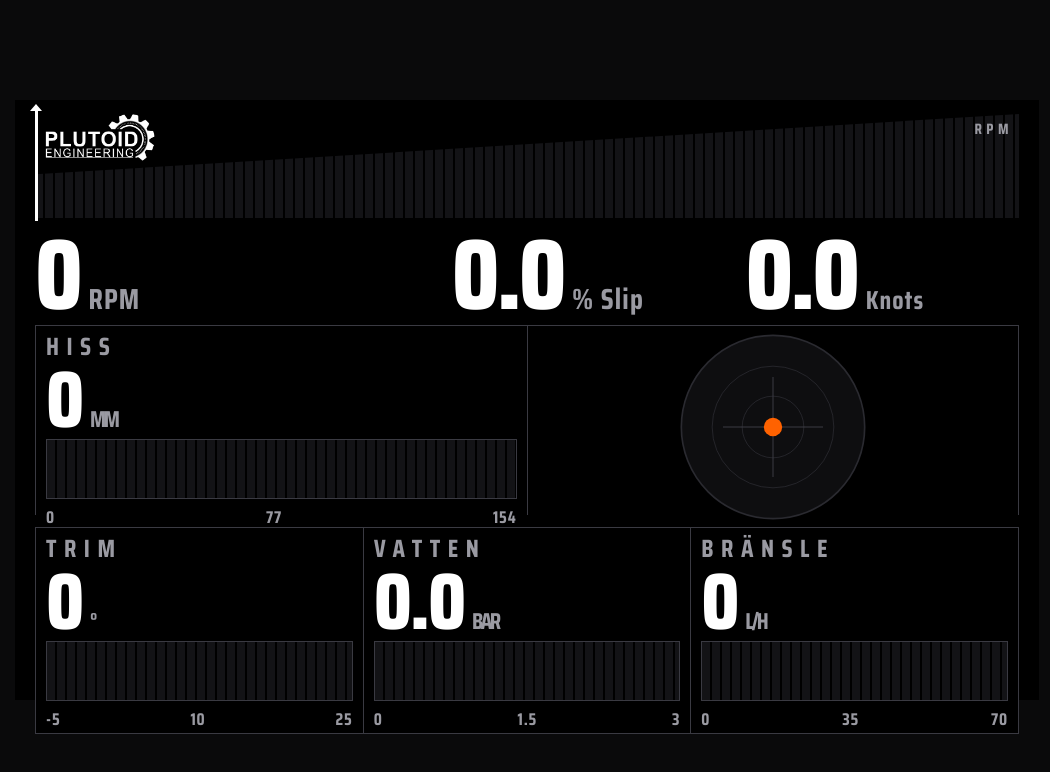
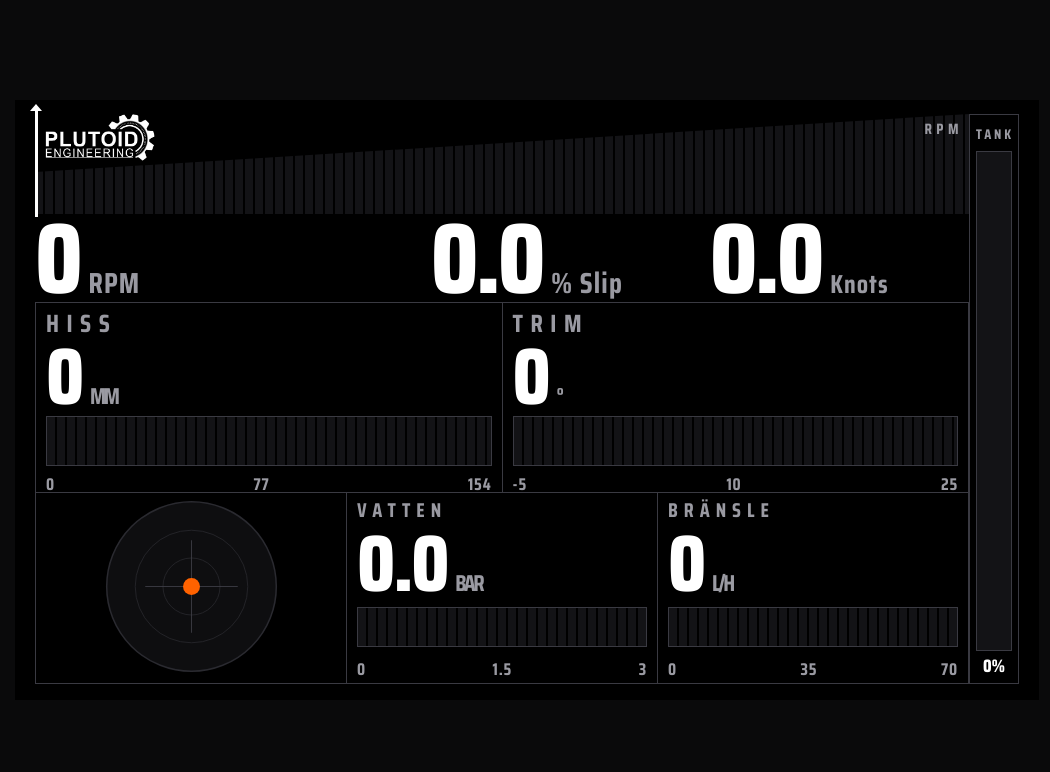
Before and after one commit to Hellstrmer/BoatPerformanceLogger, a plain HTML site: page BoatPerformanceDash/index.html in a window 1280 px wide. Shown: the whole page, without its empty margins (113-1163 px from the left). Drawn offline with Linux system fonts and the light colour scheme; no server answers.

Commit message:
Changes to dash

```diff
--- a/BoatPerformanceDash/dash.css
+++ b/BoatPerformanceDash/dash.css
@@ -50,11 +50,64 @@ body {
   background: var(--black);
   color: var(--white);
   display: flex;
-  flex-direction: column;
-  gap: 12px;
+  flex-direction: row;
+
   padding: 14px 20px 16px;
   transform-origin: center;
   position: relative;
+}
+
+.dash-main {
+  flex: 1;
+  display: flex;
+  flex-direction: column;   /* ditt gamla #dash-beteende flyttar hit */
+
+  min-width: 0;             /* hindrar att innehållet spränger bredden */
+}
+
+.tank {
+  width: 50px;
+  flex: none;
+  display: flex;
+  flex-direction: column;
+  background: var(--black);
+  border: 1px solid var(--line);
+  padding: 8px 6px;
+}
+
+.tank-lab {
+  font-size: 14px;
+  letter-spacing: .2em;
+  color: var(--dim);
+  font-weight: 700;
+  text-align: center;
+  margin-bottom: 6px;
+}
+
+.tank-tube {
+  flex: 1;                  /* tar all höjd mellan etikett och siffra */
+  background: var(--hair);
+  border: 1px solid var(--line);
+  position: relative;
+  overflow: hidden;
+}
+
+.tank-fill {
+  position: absolute;
+  left: 0;
+  right: 0;
+  bottom: 0;               /* fylls NERIFRÅN */
+  height: 0;
+  background: var(--white);
+  transition: height .3s linear;
+}
+
+.tank-num {
+  text-align: center;
+  margin-top: 6px;
+  font-size: 18px;
+  font-weight: 800;
+  line-height: 1;
 }
 
 #Alarm {
@@ -92,7 +145,7 @@ body {
 /* ---------- RPM: segmenterad kil ---------- */
 .rpmwrap {
   position: relative;
-  height: 104px;
+  height: 100px;
   flex: none
 }
 
@@ -188,7 +241,8 @@ body {
   display: grid;
   grid-template-columns: 1.45fr 1fr 1fr;
   gap: 20px;
-  flex: none
+  flex: none;
+  margin-bottom: 5px
 }
 
 .box {
@@ -239,9 +293,15 @@ body {
   flex: 1;
 }
 
+.row-bottom .bar {
+  height: 40px;
+}
 .tilt-cell {
   align-items: center;
   justify-content: center;
+}
+.row-bottom .lab {
+  font-size: 20px;
 }
 
 .row {
@@ -296,7 +356,7 @@ body {
 
 .bar {
   position: relative;
-  height: 60px;
+  height: 50px;
   background: var(--hair);
   border: 1px solid var(--line);
   margin-top: 6px;
--- a/BoatPerformanceDash/dash.js
+++ b/BoatPerformanceDash/dash.js
@@ -94,9 +94,13 @@ function render(d) {
   $('fuel').textContent = Math.round(d.fuel);
   $('fuelBar').style.width = pct(d.fuel / cfg.fuel_max * 100) + '%';
 
+  $('tankFill').style.height = pct(50) + '%';//pct(d.tank_level) + '%';
+  $('tankLevel').textContent = 100;//Math.round(d.tank_level);
+
 
   $('Alarm').classList.toggle('on', d.overheat || d.oilLow);
   $('Alarm').textContent = d.overheat ? "ENGINE OVERHEAT" : d.oilLow ? "OIL PRESSURE LOW" : "";
+
 
   renderIMU(d);
 }
@@ -122,19 +126,19 @@ async function poll() {
     failCount = 0;                    // lyckades — nollställ
   } catch (e) {
     failCount++;
-    if (failCount >= 3) {
-      $('stale').classList.add('on');
-      $('stale').textContent = "SERVER OFFLINE";
-    }
+    // if (failCount >= 3) {
+    //   $('stale').classList.add('on');
+    //   $('stale').textContent = "SERVER OFFLINE";
+    // }
     return;
   }
 
-  const stale = checkStale(d);
-  if (stale) {
-    $('stale').classList.add('on');
-    $('stale').textContent = "NO SIGNAL TO CONTROLLER";
-    return;
-  }
+  // const stale = checkStale(d);
+  // if (stale) {
+  //   $('stale').classList.add('on');
+  //   $('stale').textContent = "NO SIGNAL TO CONTROLLER";
+  //   return;
+  // }
 
   $('stale').classList.remove('on');
   render(d);
--- a/BoatPerformanceDash/index.html
+++ b/BoatPerformanceDash/index.html
@@ -14,6 +14,7 @@
 <body>
 
   <div id="dash">
+    <div class="dash-main">
       <!-- Varvtal. Gapet mellan grepp-markören och stapelkanten är slippet. -->
       <div class="rpmwrap">
         <img src="plutoid_engineering.png" alt="Plutoid Engineering">
@@ -47,66 +48,25 @@
         <div class="cell">
           <div class="lab">Hiss</div>
           <div class="num"><span id="lift">0</span><span class="u">MM</span></div>
-    <div class="bar"><div class="bfill" id="liftBar"></div></div>
-    <div class="scale"><span>0</span><span>77</span><span>154</span></div>
-  </div>
-  <div class="cell tilt-cell">
-    <svg id="tilt" viewBox="0 0 240 240" width="200" height="200">
-      <circle cx="120" cy="120" r="110" fill="#0e0e10" stroke="#2a2a30" stroke-width="2"/>
-      <circle cx="120" cy="120" r="73" fill="none" stroke="#2a2a30" stroke-width="1"/>
-      <circle cx="120" cy="120" r="37" fill="none" stroke="#2a2a30" stroke-width="1"/>
-      <line id="cross-h" x1="60" y1="120" x2="180" y2="120" stroke="#44444d" stroke-width="1"/>
-      <line id="cross-v" x1="120" y1="60" x2="120" y2="180" stroke="#44444d" stroke-width="1"/>
-      <circle id="tiltDot" cx="120" cy="120" r="11" fill="var(--orange)"/>
-    </svg>
-  </div>
-</div>
-
-<div class="row-bottom">
-  <div class="cell">
-    <div class="lab">Trim</div>
-    <div class="num"><span id="trim">0</span><span class="u">°</span></div>
-    <div class="bar"><div class="bfill" id="trimBar"></div></div>
-    <div class="scale"><span>-5</span><span>10</span><span>25</span></div>
-  </div>
-  <div class="cell">
-    <div class="lab">Vatten</div>
-    <div class="num"><span id="waterpressure">0.0</span><span class="u">BAR</span></div>
-    <div class="bar"><div class="bfill" id="waterBar"></div></div>
-    <div class="scale"><span>0</span><span>1.5</span><span>3</span></div>
-  </div>
-  <div class="cell">
-    <div class="lab">Bränsle</div>
-    <div class="num"><span id="fuel">0</span><span class="u">L/H</span></div>
-    <div class="bar"><div class="bfill" id="fuelBar"></div></div>
-    <div class="scale"><span>0</span><span>35</span><span>70</span></div>
-  </div>
-</div>
-<!--
-    <div class="row">
-      <div class="cell_upper">
-        <div class="lab_upper">Hiss</div>
-        <div class="num_upper"><span id="lift">0</span><span class="u">MM</span></div>
-        <div>
-          <div class="bar_upper">
+          <div class="bar">
             <div class="bfill" id="liftBar"></div>
           </div>
           <div class="scale"><span>0</span><span>77</span><span>154</span></div>
         </div>
+        <div class="cell">
+          <div class="lab">Trim</div>
+          <div class="num"><span id="trim">0</span><span class="u">°</span></div>
+          <div class="bar">
+            <div class="bfill" id="trimBar"></div>
           </div>
-      <div class="cell_upper">
-        <div class="lab_upper">Test</div>
-        <div class="num_upper"><span id="lift">0</span><span class="u">MM</span></div>
-        <div>
-          <div class="bar_upper">
-            <div class="bfill" id="liftBar"></div>
+          <div class="scale"><span>-5</span><span>10</span><span>25</span></div>
         </div>
-          <div class="scale"><span>0</span><span>77</span><span>154</span></div>
+
       </div>
-      </div>
-      <div class="cell_upper">
-        <div class="tilt-wrap">
-          <svg id="tilt" viewBox="0 0 240 240" width="150" height="150">
+
+      <div class="row-bottom">
+        <div class="cell tilt-cell">
+          <svg id="tilt" viewBox="0 0 240 240" width="185" height="185">
             <circle cx="120" cy="120" r="110" fill="#0e0e10" stroke="#2a2a30" stroke-width="2" />
             <circle cx="120" cy="120" r="73" fill="none" stroke="#2a2a30" stroke-width="1" />
             <circle cx="120" cy="120" r="37" fill="none" stroke="#2a2a30" stroke-width="1" />
@@ -115,41 +75,35 @@
             <circle id="tiltDot" cx="120" cy="120" r="11" fill="var(--orange)" />
           </svg>
         </div>
+        <div class="cell">
+          <div class="lab">Vatten</div>
+          <div class="num"><span id="waterpressure">0.0</span><span class="u">BAR</span></div>
+          <div class="bar">
+            <div class="bfill" id="waterBar"></div>
           </div>
-      <div class="cell">
-        <div class="lab">Trim</div>
-        <div class="num"><span id="trim">0</span><span class="u">°</span></div>
-        <div>
-          <div class="bar">
-            <div class="bfill" id="trimBar"></div>
+          <div class="scale"><span>0</span><span>1.5</span><span>3</span></div>
         </div>
-          <div class="scale"><span>-5</span><span>10</span><span>25</span></div>
-        </div>
-      </div>
-      <div class="cell">
-        <div class="lab">Vattentryck</div>
-        <div class="num"><span id="waterpressure">0.0</span><span class="u">°</span></div>
-        <div>
-          <div class="bar">
-            <div class="bfill" id="trimBar"></div>
-          </div>
-          <div class="scale"><span>-5</span><span>10</span><span>25</span></div>
-        </div>
-      </div>
-
         <div class="cell">
           <div class="lab">Bränsle</div>
           <div class="num"><span id="fuel">0</span><span class="u">L/H</span></div>
-        <div>
           <div class="bar">
             <div class="bfill" id="fuelBar"></div>
           </div>
           <div class="scale"><span>0</span><span>35</span><span>70</span></div>
         </div>
-      </div> -->
-
+      </div>
+    </div>
+    <div class="tank">
+      <div class="tank-lab">TANK</div>
+      <div class="tank-tube">
+        <div class="tank-fill" id="tankFill"></div>
+      </div>
+      <div class="tank-num"><span id="tankLevel">0</span><span class="u">%</span></div>
+    </div>
+  </div>
   <div id="Alarm"></div>
   <div id="stale">NO SIGNAL TO CONTROLLER</div>
+
   </div>
 
   <script src="dash.js"></script>
```
Lines whose indentation alone changed are shown as unchanged.
